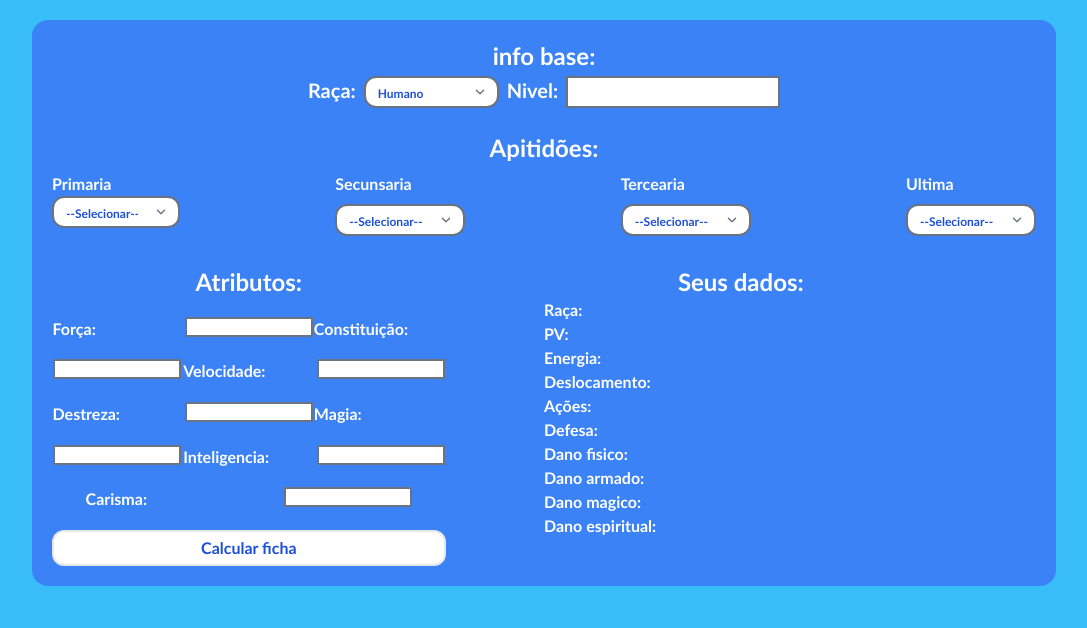
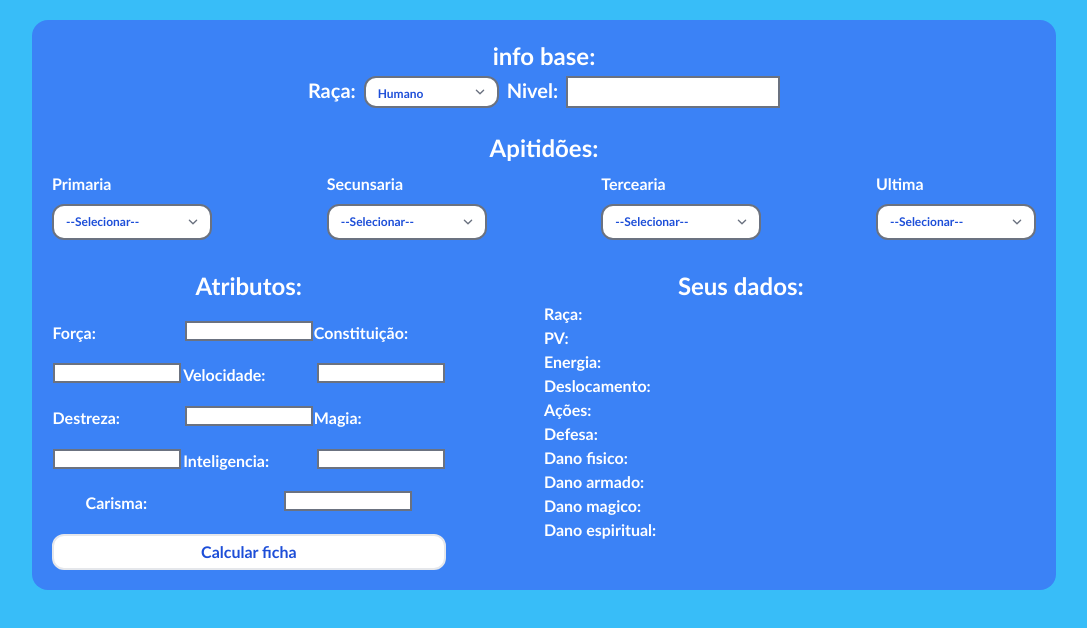
Before and after one commit to AndersonSantosDias/ficha-RPG, a plain HTML site: page index.html in a window 1280 px wide. Shown: the whole page, without its empty margins (96-1183 px from the left). Drawn offline with nearby package versions, Linux system fonts and the light colour scheme.

Commit message:
pequenos ajustes

```diff
--- a/index.html
+++ b/index.html
@@ -37,9 +37,9 @@
         <section id="Apitidões" class="flex flex-row flex-wrap content-between basis-full mt-5 mb-2.5 md:h-80 md:justify-between md:items-baseline md:basis-full" >
             <p class="text-2xl font-bold basis-full text-center">Apitidões:</p>
 
-            <span class="basis-full md:basis-0">
+            <span class="basis-1/2 md:basis-0">
                 <p class="mt-2 basis-2/5 md:basis-0">Primaria</p>
-                <select class="h-8 text-xs rounded-xl text-blue-700 hover:border-blue-800 border-2 border-solid md:w-32" id="primaria" onchange="opção1()">
+                <select class="h-9 text-xs self-center rounded-xl mt-2 text-blue-700 hover:border-blue-800 border-2 border-solid w-40" id="primaria" onchange="opção1()">
                     <option value="0"> --Selecionar-- </option>
                     <option value="1"> Magia </option>
                     <option value="2"> Corpo </option>
@@ -48,9 +48,9 @@
                 </select>
             </span>
 
-            <span class="basis-full md:basis-0">
+            <span class="basis-1/2 md:basis-0">
                 <p class="mt-2 basis-2/5 md:basis-0">Secunsaria</p>
-                <select class="h-8 text-xs rounded-xl mt-2 text-blue-700 hover:border-blue-800 border-2 border-solid" id="secundaria" onchange="opção2()">
+                <select class="h-9 text-xs rounded-xl mt-2 text-blue-700 hover:border-blue-800 border-2 border-solid w-40" id="secundaria" onchange="opção2()">
                     <option value="0"> --Selecionar-- </option>
                     <option value="1"> Magia </option>
                     <option value="2"> Corpo </option>
@@ -59,9 +59,9 @@
                 </select>
             </span>
 
-            <span class="basis-full md:basis-0">
+            <span class="basis-1/2 md:basis-0">
                 <p class="mt-2 basis-2/5 md:basis-0">Tercearia</p>
-                <select class="h-8 text-xs rounded-xl mt-2 text-blue-700 hover:border-blue-800 border-2 border-solid" id="tercearia" onchange="opção3()">
+                <select class="h-9 text-xs rounded-xl mt-2 text-blue-700 hover:border-blue-800 border-2 border-solid w-40" id="tercearia" onchange="opção3()">
                     <option value="0"> --Selecionar-- </option>
                     <option value="1"> Magia </option>
                     <option value="2"> Corpo </option>
@@ -70,9 +70,9 @@
                 </select>
             </span>
 
-            <span class="basis-full md:basis-0">
+            <span class="basis-1/2 md:basis-0">
                 <p class="mt-2 basis-2/5 md:basis-0">Ultima</p>
-                <select class="h-8 text-xs rounded-xl mt-2 text-blue-700 hover:border-blue-800 border-2 border-solid" id="ultima">
+                <select class="h-9 text-xs rounded-xl mt-2 text-blue-700 hover:border-blue-800 border-2 border-solid w-40" id="ultima">
                     <option value="0"> --Selecionar-- </option>
                     <option value="1"> Magia </option>
                     <option value="2"> Corpo </option>
```
